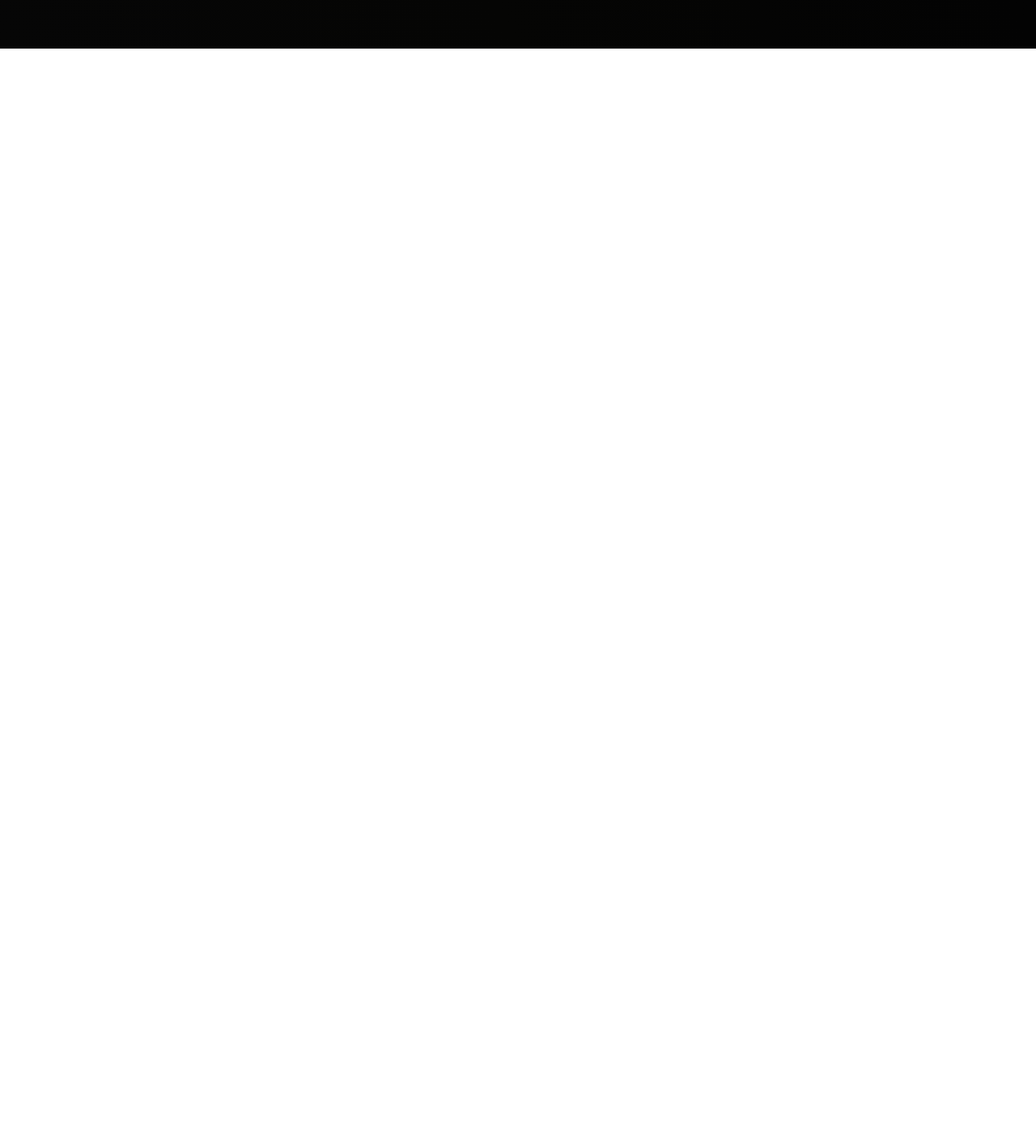
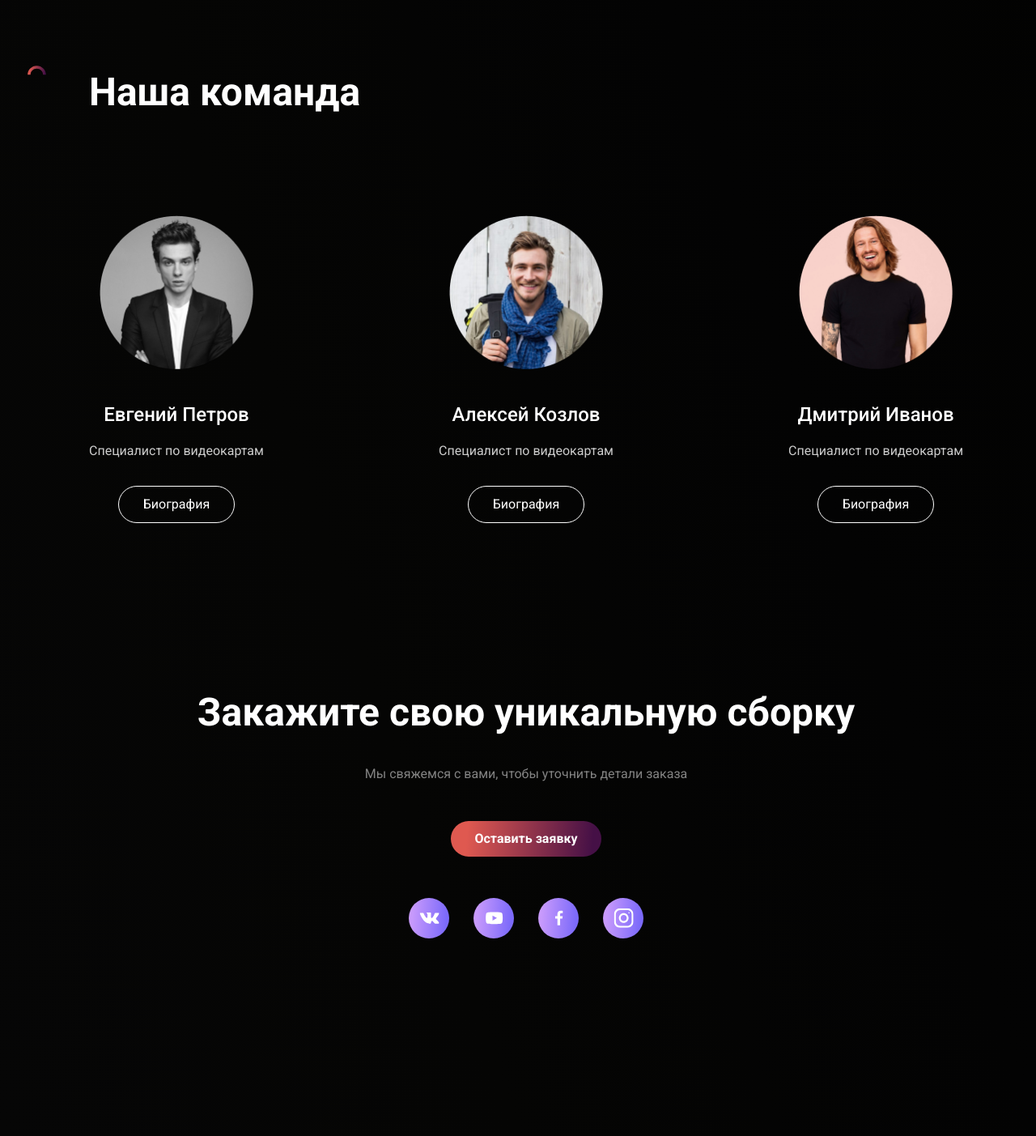
Before and after one commit to DXenium/glo-intencive-pc, a plain HTML site: page index.html in a window 1280 px wide. Shown: the part 2508-3911 px from the top of the page at 81% size. Before the commit the page ends 2568 px from the top, so only its background shows below. Drawn offline with Linux system fonts and the light colour scheme.

Commit message:
3 lesson
all screen

```diff
--- a/css/style.css
+++ b/css/style.css
@@ -39,6 +39,17 @@
 margin:0 auto;
 }
 
+:root {
+    --text-size-medium: 1.6rem;
+}
+
+.block__center {
+    display: flex;
+    flex-direction: column;
+    justify-content: center;
+    align-items: center;
+}
+
 .button {
 border-radius: 5rem;
 padding: 1rem 3rem;
@@ -71,7 +82,7 @@
 }
 
 .header__nav a{
-font-size: 1.6rem;
+font-size: var(--text-size-medium);
 line-height: 150%;
 }
 
@@ -84,7 +95,7 @@
 .header__button {
 margin-left: 55.3rem;
 background: linear-gradient(94.26deg, #C89AFC 9.51%, #7C6AFA 90.23%);
-font-size: 1.6rem;
+font-size: var(--text-size-medium);
 line-height: 150%;
 }
 
@@ -120,7 +131,7 @@
 
 .main-display__button {
 background: linear-gradient(94.78deg, #DF5950 11.19%, #451046 93.72%);
-font-size: 1.6rem;
+font-size: var(--text-size-medium);
 line-height: 150%;
 }
 
@@ -128,10 +139,10 @@
 width: 10.2rem;
 height: 11.2rem;
 background-color: #121212;
-display: flex;
+/* display: flex;
 align-items: center;
 justify-content: center;
-flex-direction: column;
+flex-direction: column; */
 }
 
 .timer__item:not(:last-child){
@@ -145,7 +156,7 @@
 }
 
 .timer__text {
-font-size: 1.6rem;
+font-size: var(--text-size-medium);
 line-height: 140%;
 opacity: 0.4;
 }
@@ -178,7 +189,7 @@
 }
 
 .work__description {
-    font-size: 1.6rem;
+    font-size: var(--text-size-medium);
     line-height: 160%;
 }
 
@@ -187,13 +198,19 @@
     padding-bottom:20rem;
 }
 
+.process .process__img{
+    transform: rotate(45deg);
+}
+
 .process__img {
     width: 9rem;
     height: 4.5rem;
+    margin-right: 2rem;
 }
 
 .process__header {
     margin-bottom: 4.9rem;
+    padding-top: 1rem;
     font-weight: 700;
     font-size: 4.8rem;
     line-height: 140%;
@@ -206,7 +223,7 @@
 .process__description {
     max-width: 41.1rem;
     margin-bottom: 8rem;
-    font-size: 1.6rem;
+    font-size: var(--text-size-medium);
     line-height: 160%;
     opacity: 0.5;
 }
@@ -243,3 +260,112 @@
     line-height: 160%;
     opacity: 0.5;
 }
+
+.command {
+    padding-bottom: 20rem;
+}
+
+.comand__title {
+    margin-bottom: 11.9rem;
+}
+
+.command__header {
+    margin-bottom: 0;
+}
+
+.command__wrap {
+    display: flex;
+    justify-content: space-between;
+    padding-left: 11rem;
+    padding-right: 11rem;
+}
+
+/* .command__item {
+    display: flex;
+    flex-direction: column;
+    justify-content: center;
+    align-items: center;
+} */
+
+.command__img {
+    width: 19rem;
+    height: 19rem;
+    margin-bottom: 4rem;
+    border-radius: 50%;
+}
+
+.command__name {
+    font-weight: 500;
+    font-size: 2.4rem;
+    line-height: 140%;
+    margin-bottom: 1.5rem;
+}
+
+.command__professional {
+    font-size: var(--text-size-medium);
+    line-height: 160%;
+    opacity: 0.8;
+    margin-bottom: 3rem;
+}
+
+.command__link {
+    font-size: var(--text-size-medium);
+    line-height: 150%;
+    border: 0.1px solid #FFFFFF;
+}
+
+.assembly {
+    padding-bottom: 24.4rem;
+}
+
+/* .assembly__wrap {
+    display: flex;
+    flex-direction: column;
+    justify-content: center;
+    align-items: center;
+} */
+
+.assembly__header {
+    font-weight: 700;
+    font-size: 4.8rem;
+    line-height: 140%;
+    margin-bottom: 3rem;
+}
+
+.assembly_description {
+    font-size: var(--text-size-medium);
+    line-height: 160%;
+    opacity: 0.5;
+    margin-bottom: 4.52rem;
+}
+
+.assembly__button {
+    font-weight: 700;
+    font-size: var(--text-size-medium);
+    line-height: 150%;
+    background: linear-gradient(94.78deg, #DF5950 11.19%, #451046 93.72%);
+    margin-bottom: 5.08rem;
+}
+
+.assembly__socials {
+    display: flex;
+}
+
+.assembly__item {
+    display: flex;
+    justify-content: center;
+    align-items: center;
+    background: linear-gradient(94.26deg, #C89AFC 9.51%, #7C6AFA 90.23%);
+    border-radius: 50%;
+    width: 5rem;
+    height: 5rem;
+}
+
+.assembly__item img{
+    width: 50%;
+    height: 50%;
+}
+
+.assembly__item:not(:last-child) {
+    margin-right: 3rem;
+}
--- a/index.html
+++ b/index.html
@@ -7,7 +7,7 @@
     <meta name="viewport" content="width=device-width, initial-scale=1.0">
     <link rel="preconnect" href="https://fonts.googleapis.com">
     <link rel="preconnect" href="https://fonts.gstatic.com" crossorigin>
-    <link href="https://fonts.googleapis.com/css2?family=Roboto:wght@400;700&display=swap" rel="stylesheet">
+    <link href="https://fonts.googleapis.com/css2?family=Roboto:wght@400;500;700&display=swap" rel="stylesheet">
     <link rel="stylesheet" href="css/normalize.css">
     <link rel="stylesheet" href="css/style.css">
     <title>Сборка компьютера</title>
@@ -34,19 +34,19 @@
             <div class="container">
                 <h1 class="main-display__header">Собираем игровой ПК под ваш бюджет</h1>
                 <div class="timer main-display__timer">
-                    <div class="timer__item">
+                    <div class="timer__item block__center">
                         <div class="timer__count">18</div>
                         <div class="timer__text">Дней</div>
                     </div>
-                    <div class="timer__item">
+                    <div class="timer__item block__center">
                         <div class="timer__count">18</div>
                         <div class="timer__text">Часов</div>
                     </div>
-                    <div class="timer__item">
+                    <div class="timer__item block__center">
                         <div class="timer__count">18</div>
                         <div class="timer__text">Минут</div>
                     </div>
-                    <div class="timer__item">
+                    <div class="timer__item block__center">
                         <div class="timer__count">18</div>
                         <div class="timer__text">Секунд</div>
                     </div>
@@ -80,7 +80,7 @@
                 <div class="process__wrap">
                     <div class="process__title">
                         <div class="process__img">
-                            <img src="img/icon-heading.svg" alt="">
+                            <img src="img/icon-heading2.svg" alt="">
                         </div>
                         <h2 class="process__header">Процесс работы</h2>
                     </div>
@@ -112,6 +112,69 @@
 
             </div>
         </section>
+
+        <section class="command">
+            <div class="container">
+                <div class="process__title comand__title">
+                    <div class="process__img">
+                        <img src="img/icon-heading2.svg" alt="">
+                    </div>
+                    <h2 class="process__header command__header">Наша команда</h2>
+                </div>
+                <div class="command__wrap">
+                    <div class="command__item block__center">
+                        <div class="command__img">
+                            <img src="img/com-1.png" alt="">
+                        </div>
+                        <h3 class="command__name">Евгений Петров</h3>
+                        <div class="command__professional">Специалист по видеокартам</div>
+                        <a href="#" class="button command__link">Биография</a>
+                    </div>
+
+                    <div class="command__item block__center">
+                        <div class="command__img">
+                            <img src="img/com-2.png" alt="">
+                        </div>
+                        <h3 class="command__name">Алексей Козлов</h3>
+                        <div class="command__professional">Специалист по видеокартам</div>
+                        <a href="#" class="button command__link">Биография</a>
+                    </div>
+
+                    <div class="command__item block__center">
+                        <div class="command__img">
+                            <img src="img/com-3.png" alt="">
+                        </div>
+                        <h3 class="command__name">Дмитрий Иванов</h3>
+                        <div class="command__professional">Специалист по видеокартам</div>
+                        <a href="#" class="button command__link">Биография</a>
+                    </div>
+                </div>
+            </div>
+        </section>
+
+        <section class="assembly">
+            <div class="container">
+                <div class="assembly__wrap block__center">
+                    <h2 class="assembly__header">Закажите свою уникальную сборку</h2>
+                    <div class="assembly_description">Мы свяжемся с вами, чтобы уточнить детали заказа</div>
+                    <button class="button assembly__button">Оставить заявку</button>
+                    <div class="assembly__socials">
+                        <div class="assembly__item">
+                            <img src="img/vk.svg" alt="">
+                        </div>
+                        <div class="assembly__item">
+                            <img src="img/youtube.svg" alt="">
+                        </div>
+                        <div class="assembly__item">
+                            <img src="img/facebook.svg" alt="">
+                        </div>
+                        <div class="assembly__item">
+                            <img src="img/instagram.svg" alt="">
+                        </div>
+                    </div>
+                </div>
+            </div>
+        </section>
     </main>
 </body>
 
```
Also changed, not shown: 1 other file.
